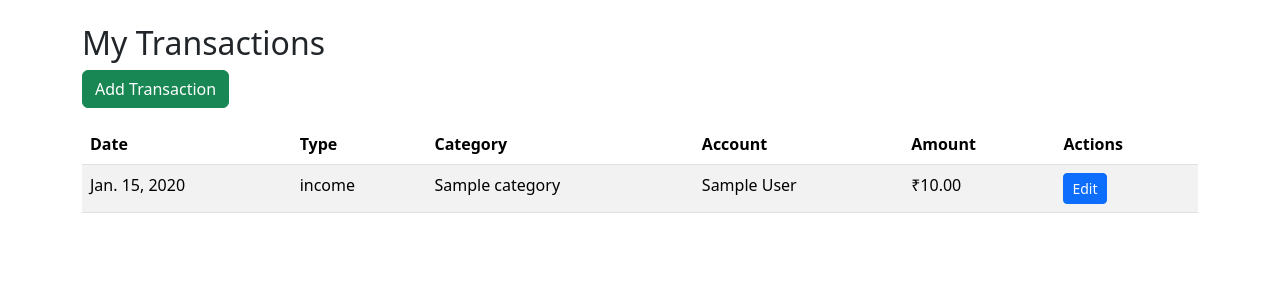
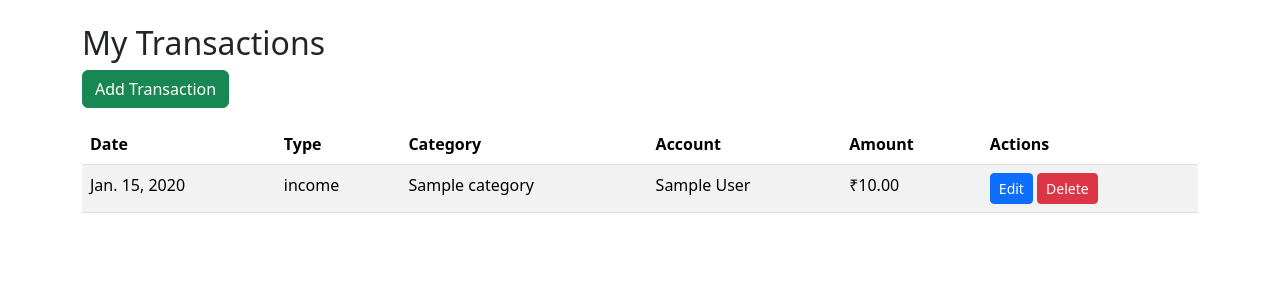
Before and after one commit to Arjun-0724/expense-tracker, a Django app: page /transactions/ in a window 1280 px wide. Shown: the part 56-356 px from the top of the page. Run offline with Django 5.2, Linux system fonts and the light colour scheme; a user stored in the database is signed in; tables that the repository leaves empty hold one stand-in row (values such as "Sample post").

Commit message:
Implemented delete transaction feature

```diff
--- a/templates/transactions/transaction_list.html
+++ b/templates/transactions/transaction_list.html
@@ -54,10 +54,17 @@ Transactions
                 ₹{{ transaction.amount }}
             </td>
 <td>
+
     <a href="{% url 'edit_transaction' transaction.id %}"
        class="btn btn-sm btn-primary">
-       Edit
+        Edit
     </a>
+
+    <a href="{% url 'delete_transaction' transaction.id %}"
+       class="btn btn-sm btn-danger">
+        Delete
+    </a>
+
 </td>
         </tr>
 
--- a/transactions/urls.py
+++ b/transactions/urls.py
@@ -17,4 +17,9 @@ urlpatterns = [
         views.edit_transaction,
         name='edit_transaction'
     ),
+    path(
+        'delete/<int:transaction_id>/',
+        views.delete_transaction,
+        name='delete_transaction'
+    ),
 ]
--- a/transactions/views.py
+++ b/transactions/views.py
@@ -93,3 +93,26 @@ def edit_transaction(request, transaction_id):
         'transactions/edit_transaction.html',
         {'form': form}
     )
+
+@login_required
+def delete_transaction(request, transaction_id):
+
+    transaction = get_object_or_404(
+        Transaction,
+        id=transaction_id,
+        user=request.user
+    )
+
+    if request.method == "POST":
+
+        transaction.delete()
+
+        return redirect(
+            'transaction_list'
+        )
+
+    return render(
+        request,
+        'transactions/delete_transaction.html',
+        {'transaction': transaction}
+    )
```
Also changed, not shown: templates/transactions/delete_transaction.html (added, +45 -0 lines).
